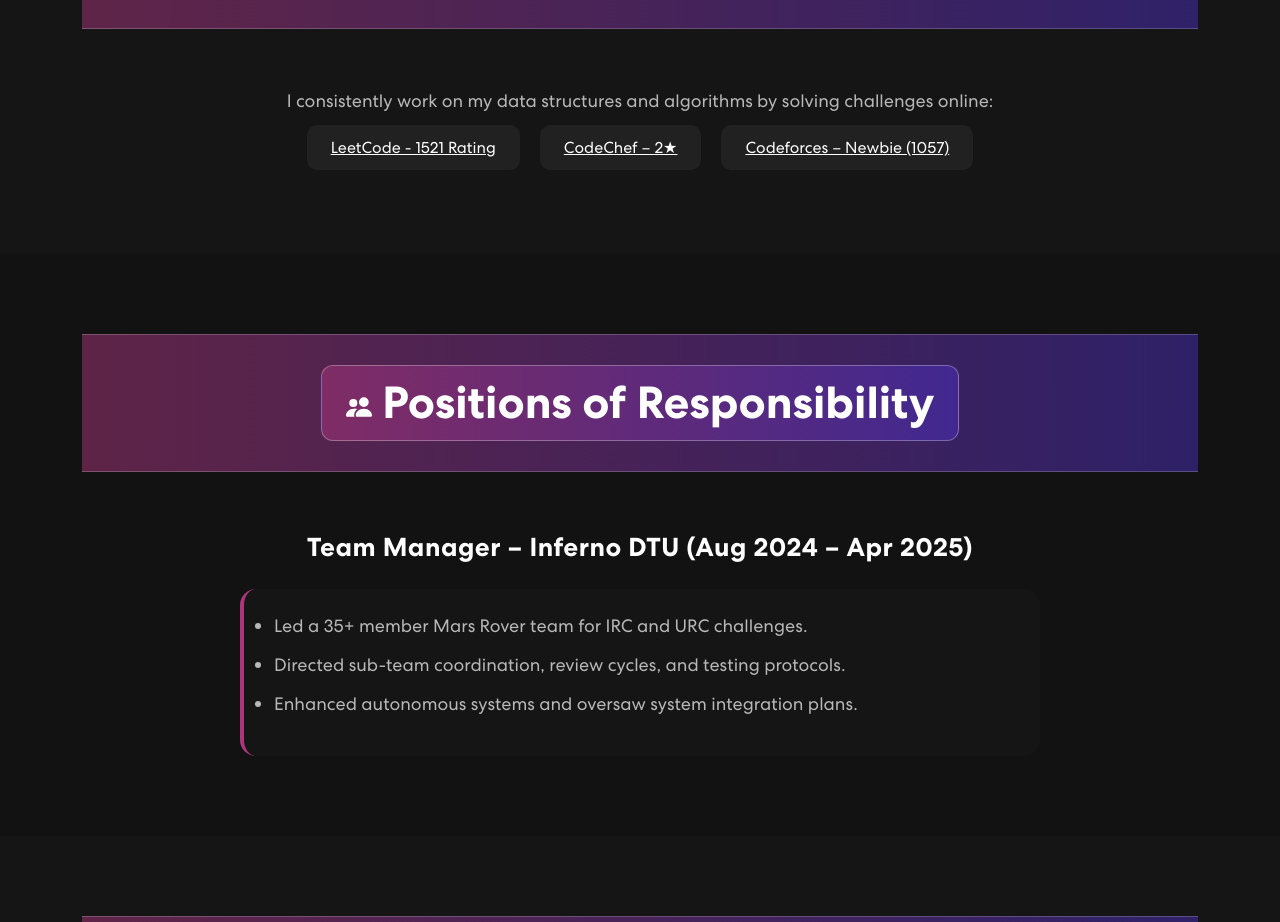
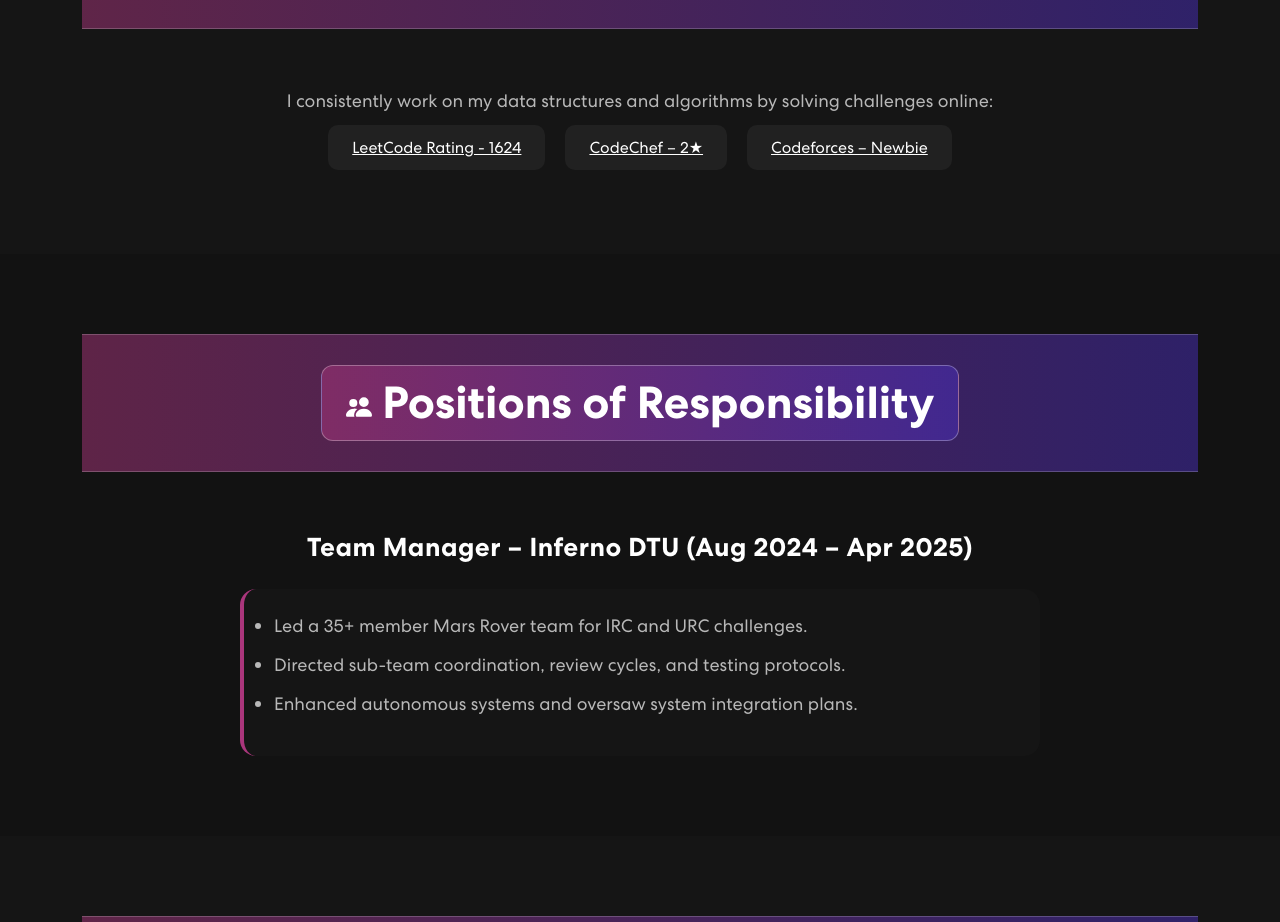
Before and after one commit to Rachit7Sharma/Personal_Portfolio, a React (Create React App) app: page / in a window 1280 px wide. Shown: the part 3029-3951 px from the top of the page. Built offline with nearby package versions, Linux system fonts and the light colour scheme.

Commit message:
Updated Leetcode Rating

```diff
--- a/src/components/CodingProfiles.js
+++ b/src/components/CodingProfiles.js
@@ -12,9 +12,9 @@ export const CodingProfiles = () => {
             </div>
             <p>I consistently work on my data structures and algorithms by solving challenges online:</p>
             <ul>
-              <li><a href="https://leetcode.com/u/Rachit7Sharma/" target="_blank">LeetCode - 1521 Rating</a></li>
+              <li><a href="https://leetcode.com/u/Rachit7Sharma/" target="_blank">LeetCode Rating - 1624</a></li>
               <li><a href="https://www.codechef.com/users/rachit7sharma" target="_blank">CodeChef – 2★</a></li>
-              <li><a href="https://codeforces.com/profile/Rachit7Sharma" target="_blank">Codeforces – Newbie (1057)</a></li>
+              <li><a href="https://codeforces.com/profile/Rachit7Sharma" target="_blank">Codeforces – Newbie</a></li>
             </ul>
           </Col>
         </Row>
```
